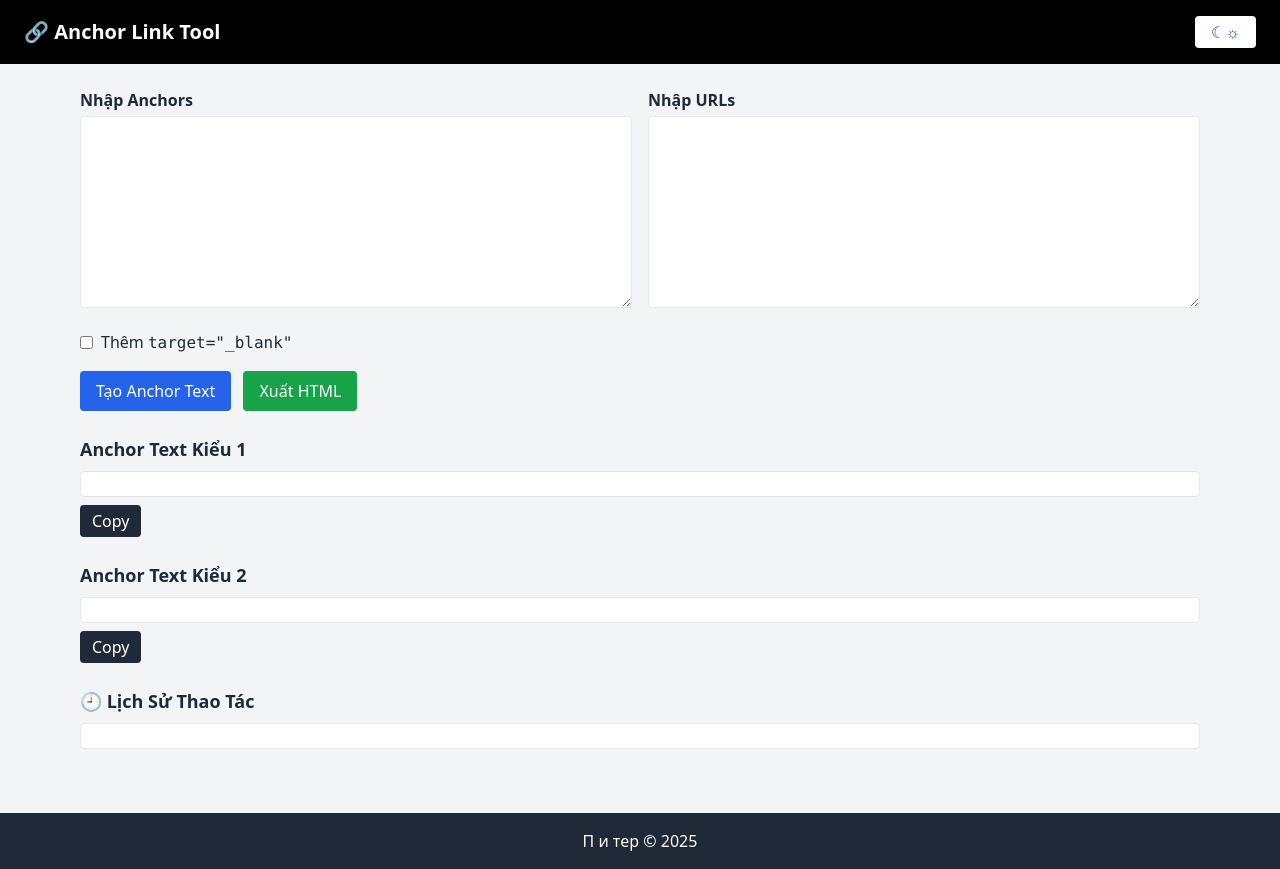
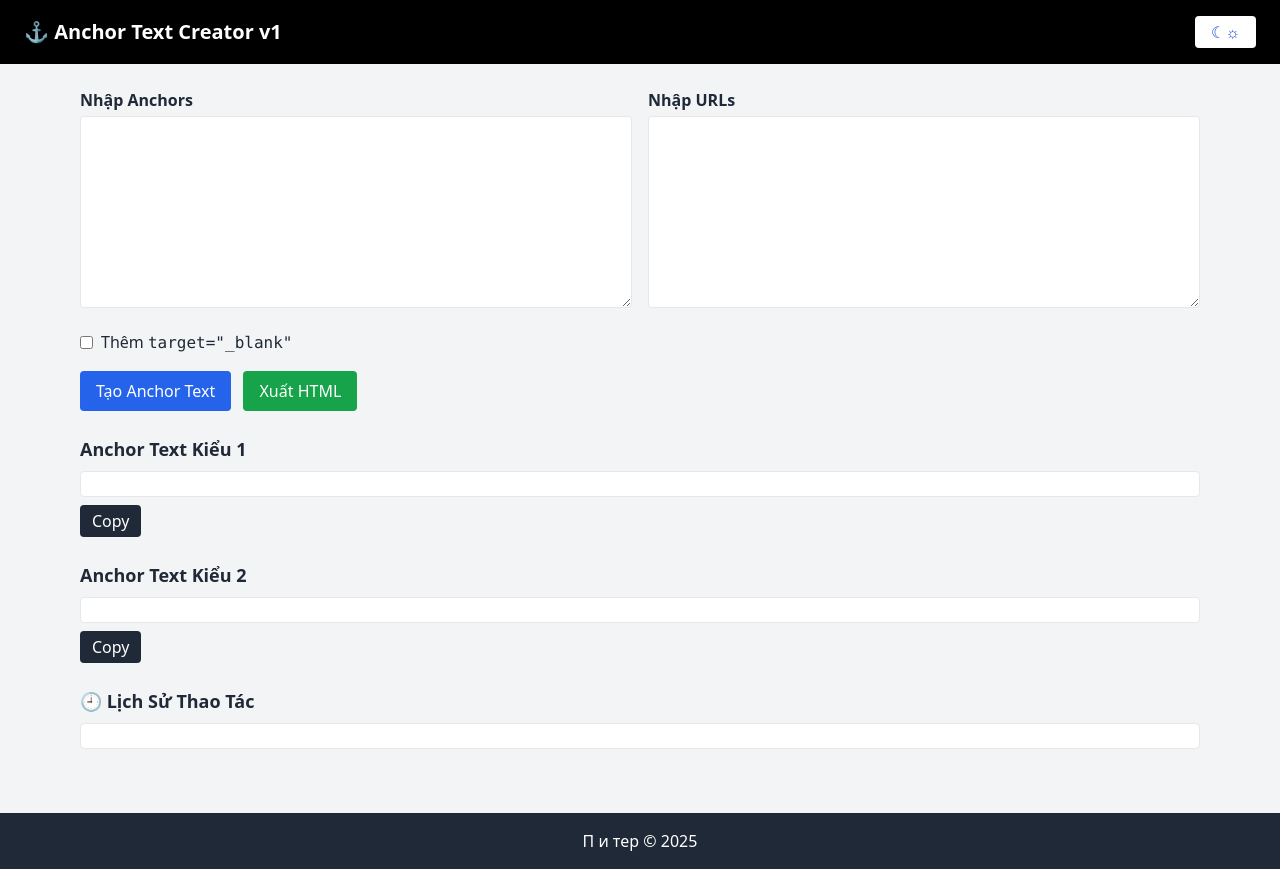
Before and after one commit to username628496/anchor-text, a plain HTML site: page index.html in a window 1280 px wide. Drawn offline with nearby package versions, Linux system fonts and the light colour scheme.

Commit message:
Update index.html

```diff
--- a/index.html
+++ b/index.html
@@ -14,7 +14,7 @@
 </head>
 <body class="bg-gray-100 text-gray-800 transition-all">
   <header class="bg-black text-white px-6 py-4 flex justify-between items-center">
-    <h1 class="text-xl font-bold">🔗 Anchor Link Tool</h1>
+    <h1 class="text-xl font-bold">⚓ Anchor Text Creator v1</h1>
     <button onclick="toggleDarkMode()" class="bg-white text-blue-700 px-4 py-1 rounded">☾☼</button>
   </header>
 
```
